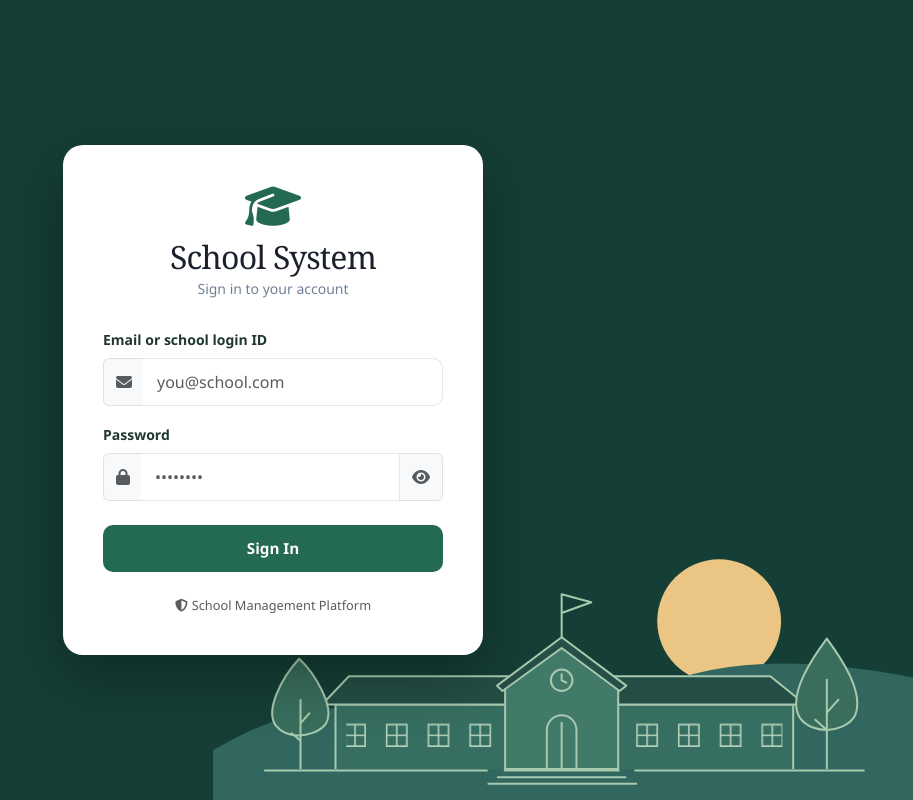
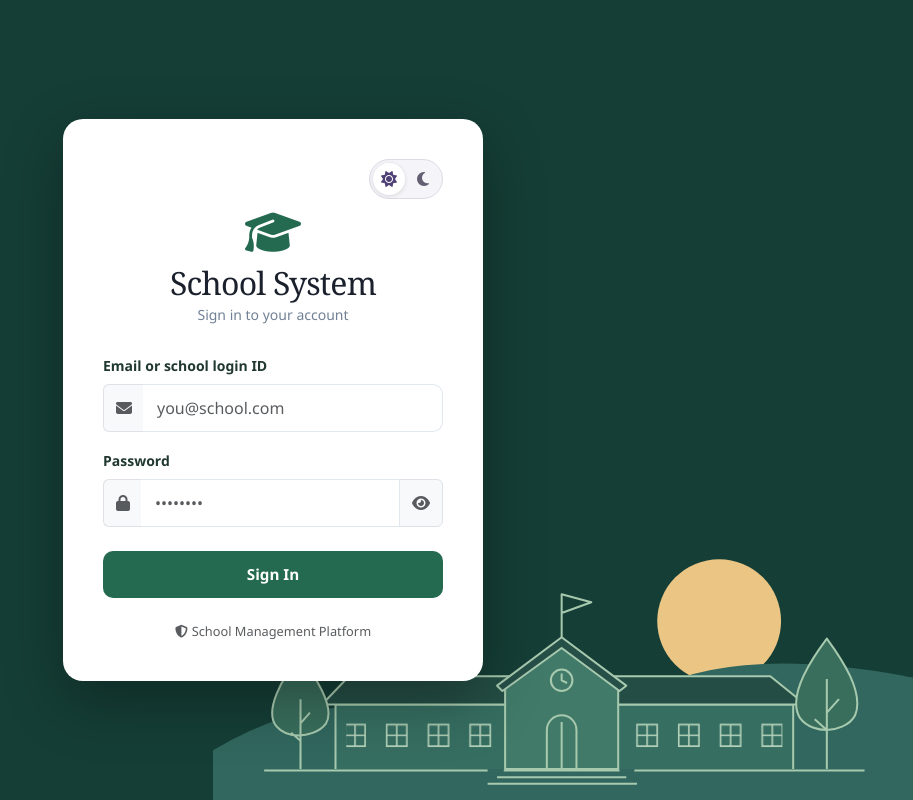
Before and after one commit to warriorsapt-dotcom/School-System, a Django app: page / in a window 1280 px wide. Shown: the whole page, without its empty margins (367-1280 px from the left). Run offline with Django 4.2, Linux system fonts and the light colour scheme; parts of the project's set-up code (start-up, migrations or seed data) failed here and were passed over.

Commit message:
Add persistent light and dark themes to the school portal

```diff
--- /dev/null
+++ b/static/frontend/css/theme.css
@@ -0,0 +1,41 @@
+.theme-switch { display:inline-flex; flex:none; align-items:center; padding:3px; gap:2px; border:1px solid #dedbe5; background:#f5f4f8; border-radius:999px; }
+.theme-switch button { display:grid; place-items:center; border:0; border-radius:50%; background:transparent; color:#655f73; width:32px; height:32px; }
+.theme-switch button[aria-pressed=true] { background:#fff; color:#504176; box-shadow:0 1px 4px #28213324; }
+.theme-switch button:focus-visible { outline:2px solid #9973ef; outline-offset:1px; }
+.login-card .theme-switch { display:flex; width:max-content; margin:0 0 12px auto; }
+
+html[data-bs-theme=dark] {
+  color-scheme:dark;
+  --surface:#17171c; --raised:#212027; --edge:#37343f; --ink:#f3f0f8; --muted:#b8b2c3;
+  --violet:#c2a8ff; --accent:#7854c5; --sidebar-bg:#141418; --sidebar-text:#d3cedc;
+  --sidebar-active:var(--violet); --sidebar-active-bg:#282135;
+  --bs-body-color:var(--ink); --bs-body-bg:var(--surface); --bs-border-color:var(--edge);
+  --bs-secondary-color:var(--muted); --bs-primary-rgb:180,147,251;
+}
+[data-bs-theme=dark] body, [data-bs-theme=dark] .login-page {
+  color:var(--ink); background:radial-gradient(ellipse at 93% 12%,#32234470,transparent 42%),
+    radial-gradient(ellipse at 42% 100%,#182c2760,transparent 45%),#0d0d10; background-attachment:fixed;
+}
+[data-bs-theme=dark] :is(.sidebar,.sidebar-brand,.topbar,.overview-stat,.workspace-card,.card,.stat-card,.attendance-card,.modal-content,.login-card,.workspace-row,.card-header,.card-footer) { border-color:var(--edge); }
+[data-bs-theme=dark] :is(.overview-stat,.workspace-card,.card,.stat-card,.attendance-card,.modal-content,.ring-center,.login-card,.topbar) { background:var(--surface); color:var(--ink); }
+[data-bs-theme=dark] :is(.page-title,.user-name,.section-header h4,.metric-value,.stat-value,.workspace-title,.sidebar-brand,.login-logo h2,#moduleSearch) { color:var(--ink); }
+[data-bs-theme=dark] :is(.desk-intro p,.metric-label,.workspace-meta,.workspace-empty,.ring-center small,.stat-label,.att-id,.login-logo p,.table th,#sidebarToggle,.empty-state,.spinner-wrap) { color:var(--muted); }
+[data-bs-theme=dark] :is(.card-header,.workspace-empty,#moduleFinder,.lesson-ring,.theme-switch,.card-footer) { background:var(--raised); color:var(--muted); }
+[data-bs-theme=dark] :is(.metric-label i,.text-action,.login-logo i,a.workspace-title) { color:var(--violet); }
+[data-bs-theme=dark] :is(.workspace-symbol,.score-mark,.sidebar-brand i,.role-pill,.theme-switch button[aria-pressed=true]) { background:#352948; color:#d9c7ff; }
+[data-bs-theme=dark] .nav-item a:hover { background:#28252e; color:var(--ink); }
+[data-bs-theme=dark] .theme-switch { border-color:var(--edge); }
+[data-bs-theme=dark] .theme-switch button { color:var(--muted); }
+[data-bs-theme=dark] #logoutBtn { color:var(--muted); border-color:var(--edge); }
+[data-bs-theme=dark] .btn-primary { --bs-btn-bg:#7250ba; --bs-btn-hover-bg:#815cc9; --bs-btn-active-bg:#6544a7; --bs-btn-hover-border-color:#a183d4; }
+[data-bs-theme=dark] .btn-outline-primary { --bs-btn-color:var(--violet); --bs-btn-border-color:#8167a7; --bs-btn-hover-bg:#47345e; --bs-btn-active-bg:#594174; }
+[data-bs-theme=dark] :is(.form-control,.form-select,.login-card .form-control) { border-color:#504b59; }
+[data-bs-theme=dark] :is(.form-control,.form-select):focus { border-color:var(--violet); box-shadow:0 0 0 3px #aa83ff33; }
+[data-bs-theme=dark] .bg-light { background-color:var(--raised)!important; }
+[data-bs-theme=dark] :is(.table,.table-light) { --bs-table-color:var(--ink); --bs-table-bg:var(--surface); --bs-table-border-color:var(--edge); --bs-table-hover-bg:#292630; --bs-table-hover-color:var(--ink); --bs-table-striped-color:var(--ink); }
+@media(max-width:600px) {
+  .topbar { padding-inline:12px; gap:6px; }
+  .topbar-left,.topbar-right { gap:6px; min-width:0; }
+  .page-title,.user-name { overflow:hidden; text-overflow:ellipsis; white-space:nowrap; }
+  .user-name { max-width:20vw; }
+}
--- /dev/null
+++ b/static/frontend/js/theme.js
@@ -0,0 +1,35 @@
+(() => {
+  const key = 'school.appearance';
+  const system = window.matchMedia('(prefers-color-scheme: dark)');
+  let preference;
+  try { preference = localStorage.getItem(key); } catch { /* Storage can be disabled. */ }
+
+  function apply() {
+    const theme = ['light', 'dark'].includes(preference) ? preference : (system.matches ? 'dark' : 'light');
+    document.documentElement.dataset.bsTheme = theme;
+    document.querySelectorAll('[data-theme-choice]').forEach(button => {
+      button.setAttribute('aria-pressed', String(button.dataset.themeChoice === theme));
+    });
+    if (window.Chart) {
+      Chart.defaults.color = theme === 'dark' ? '#c4bfd0' : '#666';
+      Chart.defaults.borderColor = theme === 'dark' ? '#393640' : 'rgba(0,0,0,.1)';
+      Object.values(Chart.instances).forEach(chart => chart.update('none'));
+    }
+  }
+
+  apply();
+  system.addEventListener('change', apply);
+  window.addEventListener('storage', event => {
+    if (event.key === key || event.key === null) { preference = event.newValue; apply(); }
+  });
+  document.addEventListener('DOMContentLoaded', () => {
+    apply();
+    document.querySelectorAll('[data-theme-choice]').forEach(button => {
+      button.addEventListener('click', () => {
+        preference = button.dataset.themeChoice;
+        try { localStorage.setItem(key, preference); } catch { /* Use the choice for this page. */ }
+        apply();
+      });
+    });
+  });
+})();
--- a/templates/frontend/dashboard.html
+++ b/templates/frontend/dashboard.html
@@ -4,10 +4,12 @@
   <meta charset="UTF-8">
   <meta name="viewport" content="width=device-width, initial-scale=1.0">
   <title>{{ school_config.school_name }}</title>
+  <script src="/static/frontend/js/theme.js"></script>
   <link rel="stylesheet" href="https://cdnjs.cloudflare.com/ajax/libs/font-awesome/6.5.0/css/all.min.css">
   <link rel="stylesheet" href="https://cdn.jsdelivr.net/npm/bootstrap@5.3.2/dist/css/bootstrap.min.css">
   <link rel="stylesheet" href="/static/frontend/css/style.css?v=metrics2">
   <link rel="stylesheet" href="/static/frontend/css/workspace.css?v=metrics2">
+  <link rel="stylesheet" href="/static/frontend/css/theme.css">
 </head>
 <body>
 
@@ -35,6 +37,7 @@
       <form id="moduleFinder" role="search"><i class="fas fa-search" aria-hidden="true"></i><input id="moduleSearch" type="search" list="moduleChoices" aria-label="Find a section" placeholder="Find a section…"><datalist id="moduleChoices"></datalist></form>
     </div>
     <div class="topbar-right">
+      {% include "frontend/theme_switch.html" %}
       <div class="user-badge">
         <div class="user-avatar" id="userAvatar">?</div>
         <div>
--- a/templates/frontend/login.html
+++ b/templates/frontend/login.html
@@ -4,13 +4,16 @@
   <meta charset="UTF-8">
   <meta name="viewport" content="width=device-width, initial-scale=1.0">
   <title>Login — {{ school_config.school_name }}</title>
+  <script src="/static/frontend/js/theme.js"></script>
   <link rel="stylesheet" href="https://cdnjs.cloudflare.com/ajax/libs/font-awesome/6.5.0/css/all.min.css">
   <link rel="stylesheet" href="https://cdn.jsdelivr.net/npm/bootstrap@5.3.2/dist/css/bootstrap.min.css">
   <link rel="stylesheet" href="/static/frontend/css/style.css">
+  <link rel="stylesheet" href="/static/frontend/css/theme.css">
 </head>
 <body>
 <div class="login-page">
   <div class="login-card">
+    {% include "frontend/theme_switch.html" %}
     <div class="login-logo">
       <i class="fas fa-graduation-cap"></i>
       <h2>{{ school_config.school_name }}</h2>
--- /dev/null
+++ b/templates/frontend/theme_switch.html
@@ -0,0 +1,4 @@
+<div class="theme-switch" role="group" aria-label="Appearance">
+  <button type="button" data-theme-choice="light" aria-label="Light theme" title="Light theme"><i class="fas fa-sun" aria-hidden="true"></i></button>
+  <button type="button" data-theme-choice="dark" aria-label="Dark theme" title="Dark theme"><i class="fas fa-moon" aria-hidden="true"></i></button>
+</div>
```
